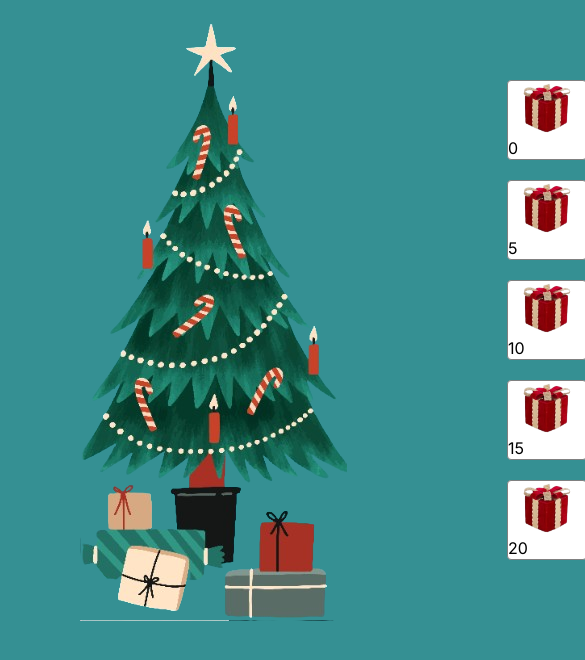
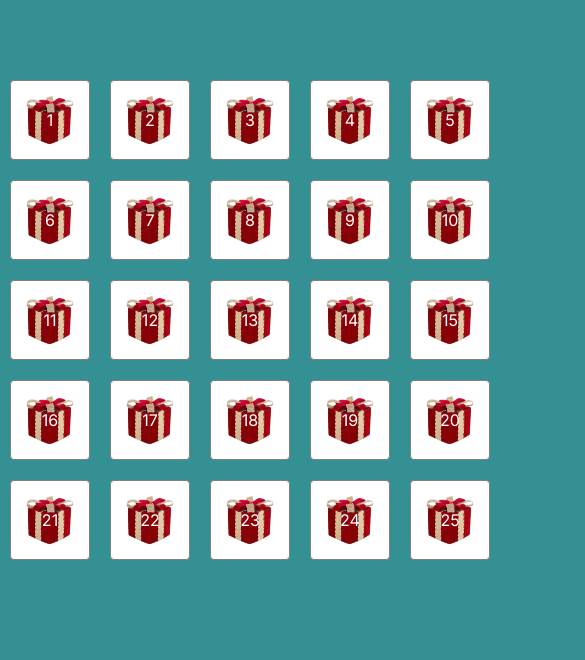
Before and after one commit to Nwakaego-Ego/advent_calender, a Next.js app: page / in a window 390 px wide. Shown: the top 660 px of the page, 585 px wide, since content can reach past the window. Built offline with nearby package versions, Linux system fonts and the light colour scheme.

Commit message:
responsiveness

```diff
--- a/src/app/Dashboard/dashboard.jsx
+++ b/src/app/Dashboard/dashboard.jsx
@@ -5,7 +5,7 @@ import Fact from "../Fact/fact";
 const Dashboard = () => {
   return (
     <div className=" ml-20 ">
-      <div className="flex flex-row">
+      <div className="flex flex-row  ">
         <Image
           src="/xmas.png"
           alt="santa"
@@ -13,6 +13,7 @@ const Dashboard = () => {
           height={150}
           layout="fit"
           objectFit="cover"
+          className="hidden md:block"
         />
         <Fact />
       </div>
--- a/src/app/Fact/fact.css
+++ b/src/app/Fact/fact.css
@@ -8,6 +8,8 @@
   grid-template-columns: repeat(5, 1fr);
 
   gap: 20px;
+  /* max-height: 100vh;
+  overflow-y: auto; */
 }
 
 .item {
@@ -20,4 +22,24 @@
   border: 1px solid gray;
   background-color: white;
   border-radius: 4px;
+  position: relative;
+  cursor: pointer;
 }
+
+.index {
+  display: flex;
+  align-items: center;
+  justify-content: center;
+  position: absolute;
+  position: absolute;
+  top: 50%;
+  left: 50%;
+  transform: translate(-50%, -50%);
+}
+
+@media (max-width: 600px) {
+  .container {
+    position: relative;
+    right: 230px;
+  }
+}
--- a/src/app/Fact/fact.jsx
+++ b/src/app/Fact/fact.jsx
@@ -90,10 +90,10 @@ const Fact = () => {
   ];
 
   return (
-    <div className="container ">
+    <div className="container mt-20 lg:mt-[80px]">
       {dataSet.map((data, index) => {
         return (
-          <div key={data.id} className="item">
+          <div key={data.id} className="item ">
             <div className="">
               <Image
                 src="/wrap.png"
@@ -102,9 +102,9 @@ const Fact = () => {
                 alt="wrap"
                 layout="fit"
                 objectFit="cover"
-                className="wrap-img"
+                className="wrap-img "
               />
-              <span className="mb-10 text-red"> {index}</span>
+              <span className="index text-white"> {index + 1}</span>
             </div>
           </div>
         );
--- a/src/app/globals.css
+++ b/src/app/globals.css
@@ -4,4 +4,6 @@
 
 body {
   background-color: #359093;
+  /* margin: 0;
+  overflow: hidden; */
 }
```
